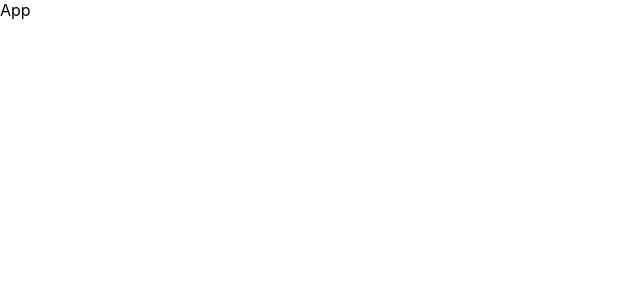
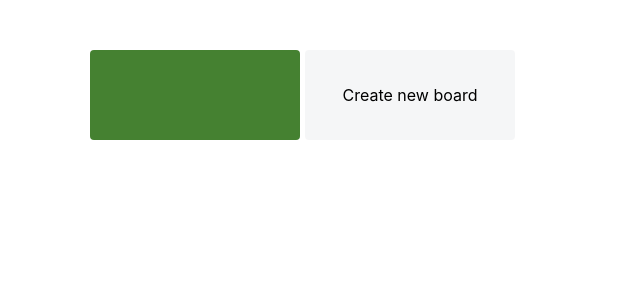
Before and after one commit to DastanLo/trello-clone, a React (Create React App) app in the folder frontend/: page / in a window 1280 px wide. Shown: the top 300 px of the page, without its empty margins (0-640 px from the left). Built offline with nearby package versions, Linux system fonts and the light colour scheme.

Commit message:
Finished Board and CreateBoard

```diff
--- a/frontend/src/App.js
+++ b/frontend/src/App.js
@@ -1,9 +1,10 @@
 import React from 'react';
+import Board from './components/Board/Board';
 
 const App = () => {
   return (
-    <div>
-      App
+    <div style={{}}>
+      <Board/>
     </div>
   );
 };
--- /dev/null
+++ b/frontend/src/components/Board/Board.css
@@ -0,0 +1,56 @@
+.container {
+    max-width: 1100px;
+    margin: 0 auto;
+    display: flex;
+}
+
+.board-body {
+    color: #ffffff;
+    background-color: #458131;
+    margin-top: 50px;
+    margin-right: 5px;
+    padding: 5px;
+    width: 200px;
+    border-radius: 4px;
+    height: 80px;
+}
+
+.top-part {
+    display: flex;
+    justify-content: space-between;
+}
+
+.board-body:hover .remove-btn {
+    opacity: 1;
+    visibility: visible;
+    transition: all .2s linear;
+}
+
+.board-body:hover {
+    background-color: #376e2f;
+    transition-duration: .3s;
+}
+
+.board-name {
+    font-size: 15px;
+    margin: 0;
+    padding-bottom: 50px;
+}
+
+.remove-btn {
+    opacity: 1.5;
+    display: block;
+    visibility: hidden;
+    transition: all .2s linear;
+    background-image: url('./img/trash-bin.png');
+    background-repeat: no-repeat;
+    background-size: contain;
+    width: 20px;
+    height: 20px;
+    cursor: pointer;
+}
+
+.bottom-part {
+    display: flex;
+    justify-content: flex-end;
+}
--- /dev/null
+++ b/frontend/src/components/Board/Board.jsx
@@ -0,0 +1,19 @@
+import React from 'react';
+import './Board.css';
+import CreateBoard from "../CreateBoard/CreateBoard";
+
+const Board = ({name, click}) => {
+    return (
+    <div className="container">
+        <div className="board-body">
+            <div className="top-part">
+                <h6 className="board-name">{name}</h6>
+                <div className="remove-btn">{click}</div>
+            </div>
+        </div>
+        <CreateBoard/>
+    </div>
+    );
+};
+
+export default Board;
--- /dev/null
+++ b/frontend/src/components/CreateBoard/CreateBoard.css
@@ -0,0 +1,18 @@
+.create-body {
+    text-align: center;
+    background-color: rgba(9, 30, 66, .04);
+    box-sizing: content-box;
+    margin-top: 50px;
+    padding: 5px;
+    width: 200px;
+    height: 80px;
+    border: none;
+    border-radius: 4px;
+    display: flex;
+    justify-content: center;
+    align-items: center;
+    cursor: pointer;
+}
+.create-body:hover {
+    background-color: rgba(9, 30, 66, .09);
+}
--- /dev/null
+++ b/frontend/src/components/CreateBoard/CreateBoard.jsx
@@ -0,0 +1,14 @@
+import React from 'react';
+import './CreateBoard.css';
+
+const CreateBoard = ({text, click}) => {
+    return (
+        <div>
+            <div className="create-body">{click}
+                <span className="create-button">{text}Create new board</span>
+            </div>
+        </div>
+    );
+};
+
+export default CreateBoard;
```
Also changed, not shown: frontend/src/components/Board/img/trash-bin.png (added).
